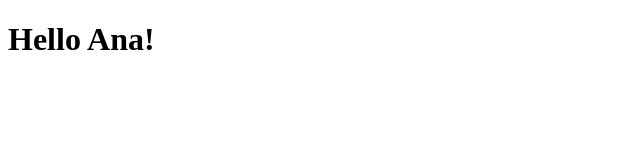
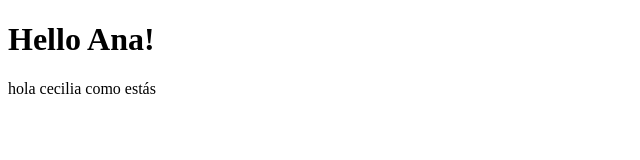
Before and after one commit to CeciliaB22/hello-ana, a plain HTML site: page index.html in a window 1280 px wide. Shown: the whole page, without its empty margins (0-640 px from the left). Drawn offline with Linux system fonts and the light colour scheme.

Commit message:
añadida frase

```diff
--- a/index.html
+++ b/index.html
@@ -9,5 +9,6 @@
   </head>
   <body>
     <h1>Hello Ana!</h1>
+    <p> hola cecilia como estás </p>
   </body>
 </html>
```
